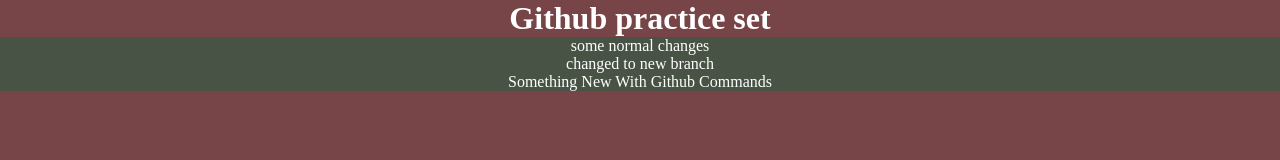
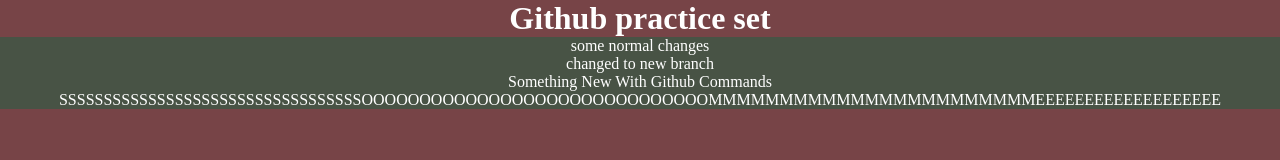
Before and after one commit to AbdulsispnShakoor/practice-repo, a plain HTML site: page index.html in a window 1280 px wide. Drawn offline with Linux system fonts and the light colour scheme.

Commit message:
Update index.html
some new changes in new branch

```diff
--- a/index.html
+++ b/index.html
@@ -11,5 +11,6 @@
     <p>some normal changes</p>
     <p>changed to new branch</p>
     <p>Something New With Github Commands</p>
+    <p>SSSSSSSSSSSSSSSSSSSSSSSSSSSSSSSSSSOOOOOOOOOOOOOOOOOOOOOOOOOOOOOOMMMMMMMMMMMMMMMMMMMMMMMEEEEEEEEEEEEEEEEEEE</p>
 </body>
 </html>
```
